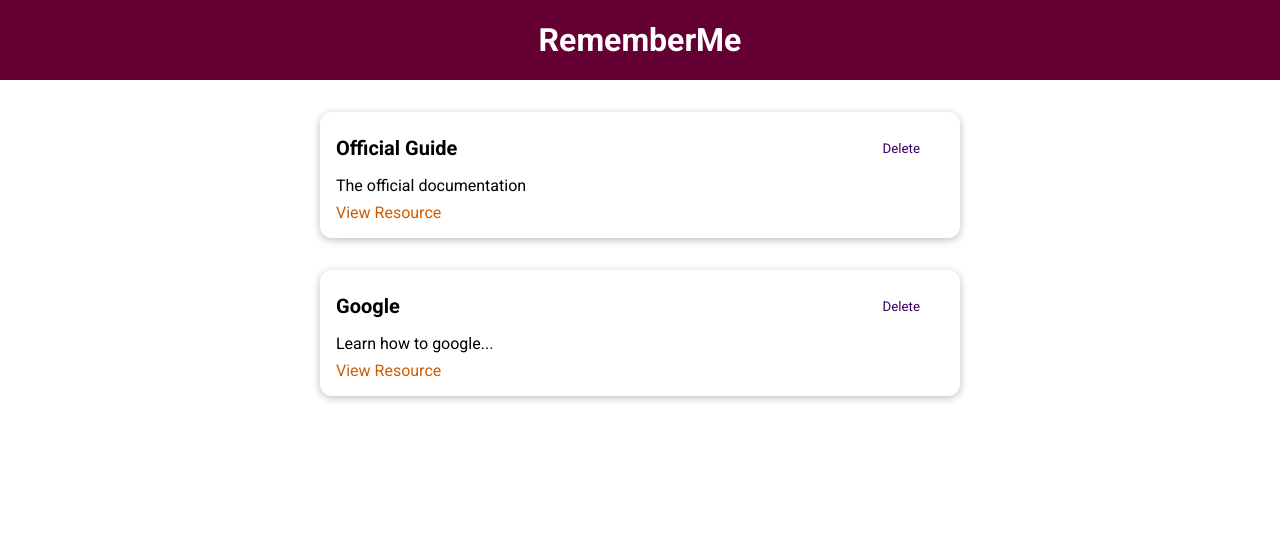
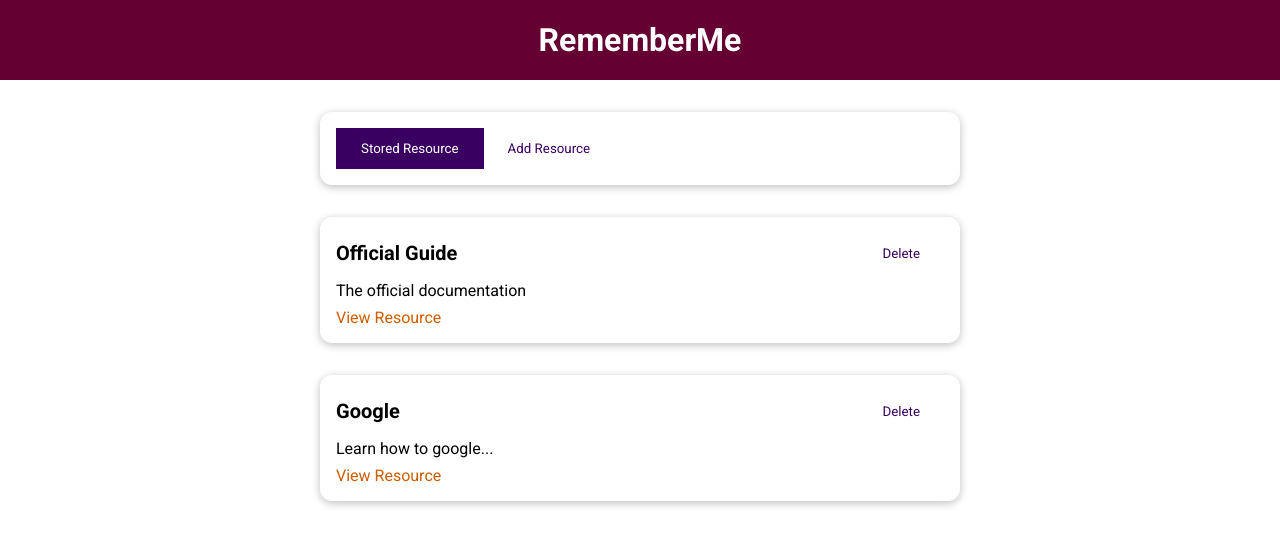
Before and after one commit to giang184/resource-list-vue, a Vue app: page / in a window 1280 px wide. Shown: the top 546 px of the page. Built offline with nearby package versions, Linux system fonts and the light colour scheme.

Commit message:
add dynamic component

```diff
--- a/src/App.vue
+++ b/src/App.vue
@@ -1,34 +1,16 @@
 <template>
   <the-header title="RememberMe"></the-header>
-  <stored-resources :resources="storedResources"></stored-resources>
+  <the-resources></the-resources>
 </template>
 
 <script>
-import StoredResources from './components/learning-resources/StoredResource.vue';
 import TheHeader from './components/layouts/TheHeader.vue'
+import TheResources from './components/learning-resources/TheResource.vue'
 
 export default {
   components: {
-    StoredResources,
-    TheHeader
-  },
-  data() {
-    return {
-      storedResources: [
-        {
-          id: 'official-guide',
-          title: 'Official Guide',
-          description: 'The official documentation',
-          link: 'https://vuejs.org'
-        },
-        {
-          id: 'google',
-          title: 'Google',
-          description: 'Learn how to google...',
-          link: 'https://google.org'
-        },
-      ]
-    };
+    TheHeader,
+    TheResources
   }
 }
 </script>
--- /dev/null
+++ b/src/components/learning-resources/AddResource.vue
@@ -0,0 +1,3 @@
+<template>
+  <h2>Add Resource</h2>
+</template>
--- a/src/components/learning-resources/StoredResource.vue
+++ b/src/components/learning-resources/StoredResources.vue
@@ -14,7 +14,7 @@
 import LearningResource from './LearningResource.vue'
 
 export default {
-  props: ['resources'],
+  inject: ['resources'],
   components: {
     LearningResource
   }
--- /dev/null
+++ b/src/components/learning-resources/TheResource.vue
@@ -0,0 +1,56 @@
+<template>
+  <base-card>
+    <base-button @click="setSelectedTab('stored-resources')" :mode="storedResButtonMode">Stored Resource</base-button>
+    <base-button @click="setSelectedTab('add-resource')" :mode="addResButtonMode">Add Resource</base-button>
+  </base-card>
+  <component :is="selectedTab"></component>
+</template>
+
+<script>
+import StoredResources from './StoredResources.vue';
+import AddResource from './AddResource.vue';
+
+export default {
+  components: {
+    StoredResources,
+    AddResource
+  },
+  data() {
+    return {
+      selectedTab: 'stored-resources',
+      storedResources: [
+        {
+          id: 'official-guide',
+          title: 'Official Guide',
+          description: 'The official documentation',
+          link: 'https://vuejs.org'
+        },
+        {
+          id: 'google',
+          title: 'Google',
+          description: 'Learn how to google...',
+          link: 'https://google.org'
+        },
+      ]
+    }
+  },
+  provide() {
+    return {
+      resources: this.storedResources
+    }
+  },
+  computed: {
+    storedResButtonMode() {
+      return this.selectedTab === 'stored-resources' ? null : 'flat'
+    },
+    addResButtonMode() {
+      return this.selectedTab === 'add-resource' ? null : 'flat'
+    }
+  },
+  methods: {
+    setSelectedTab(tab) {
+      this.selectedTab = tab
+    }
+  }
+}
+</script>
```
